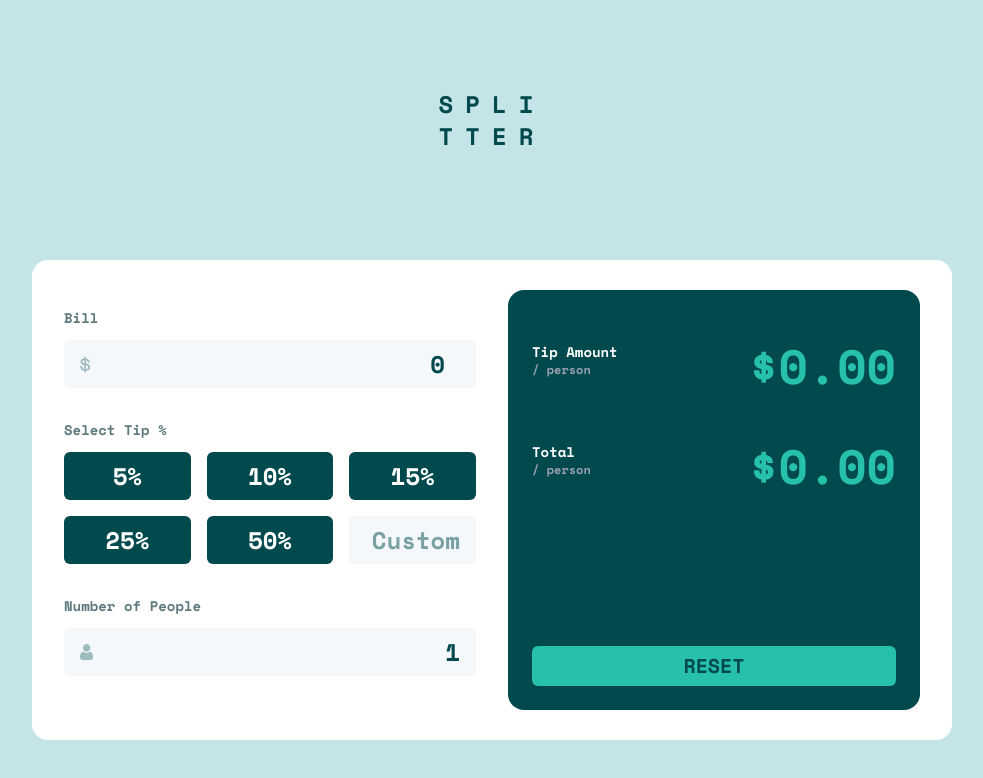
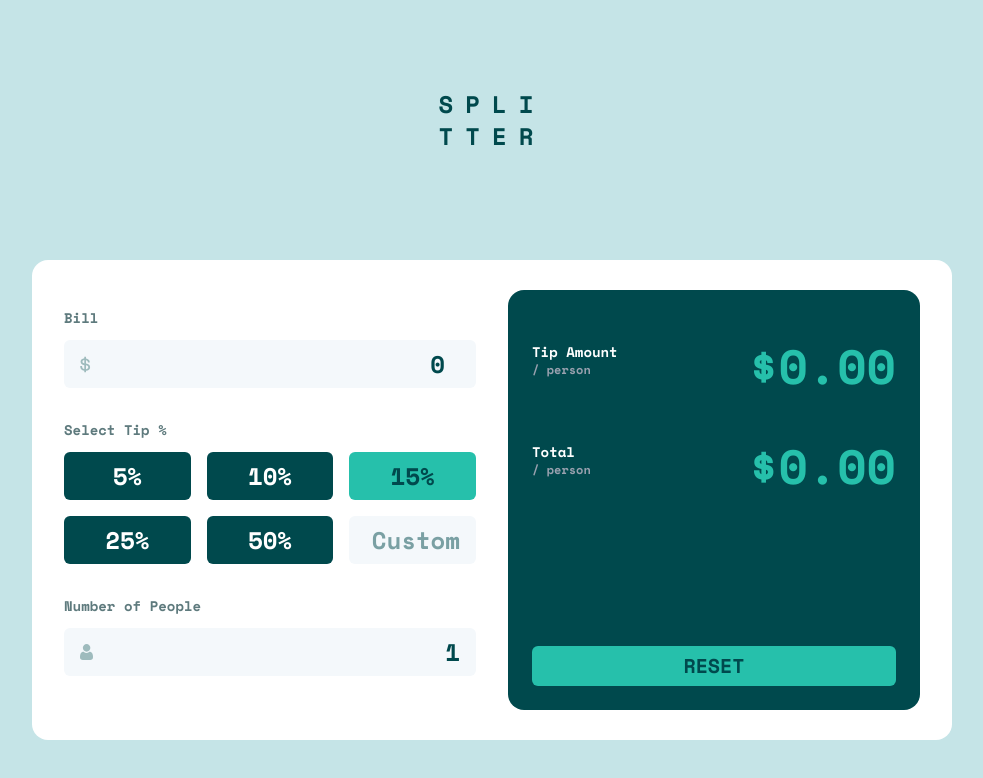
Before and after one commit to andresmholguin/calculator-app-main, a React (Vite) app: page / in a window 1280 px wide. Shown: the top 778 px of the page, without its empty margins (148-1131 px from the left). Built offline with nearby package versions, Linux system fonts and the light colour scheme.

Commit message:
Mejora en el manejo de cambios de propina y actualización de clases de botones en la interfaz de usuario

```diff
--- a/src/App.jsx
+++ b/src/App.jsx
@@ -20,6 +20,7 @@ function App() {
 
   const handleTipChange = (e) => {
     const value = e.target.textContent.slice(0, -1);
+    console.log(value);
     if (value !== tip) {
       const classBtn = e.target.classList;
       classBtn.remove("btnPorcent");
@@ -77,30 +78,16 @@ function App() {
                   <button
                     key={value}
                     onClick={handleTipChange}
-                    className="btnPorcent"
+                    className={value == tip ? "btnSelect" : "btnPorcent"}
                     id={value}
                   >
                     {value}%
                   </button>
                 );
               })}
-              {/* <button onClick={handleTipChange} className="btnPorcent" id="5">
-                5%
-              </button>
-              <button onClick={handleTipChange} className="btnPorcent" id="10">
-                10%
-              </button>
-              <button onClick={handleTipChange} className="btnSelect" id="15">
-                15%
-              </button>
-              <button onClick={handleTipChange} className="btnPorcent" id="25">
-                25%
-              </button>
-              <button onClick={handleTipChange} className="btnPorcent" id="50">
-                50%
-              </button> */}
+
               <input
-                // onChange={handleTipChange}
+                onChange={handleTipChange}
                 className="input focus:inputFocus"
                 type="text"
                 placeholder="Custom"
```
